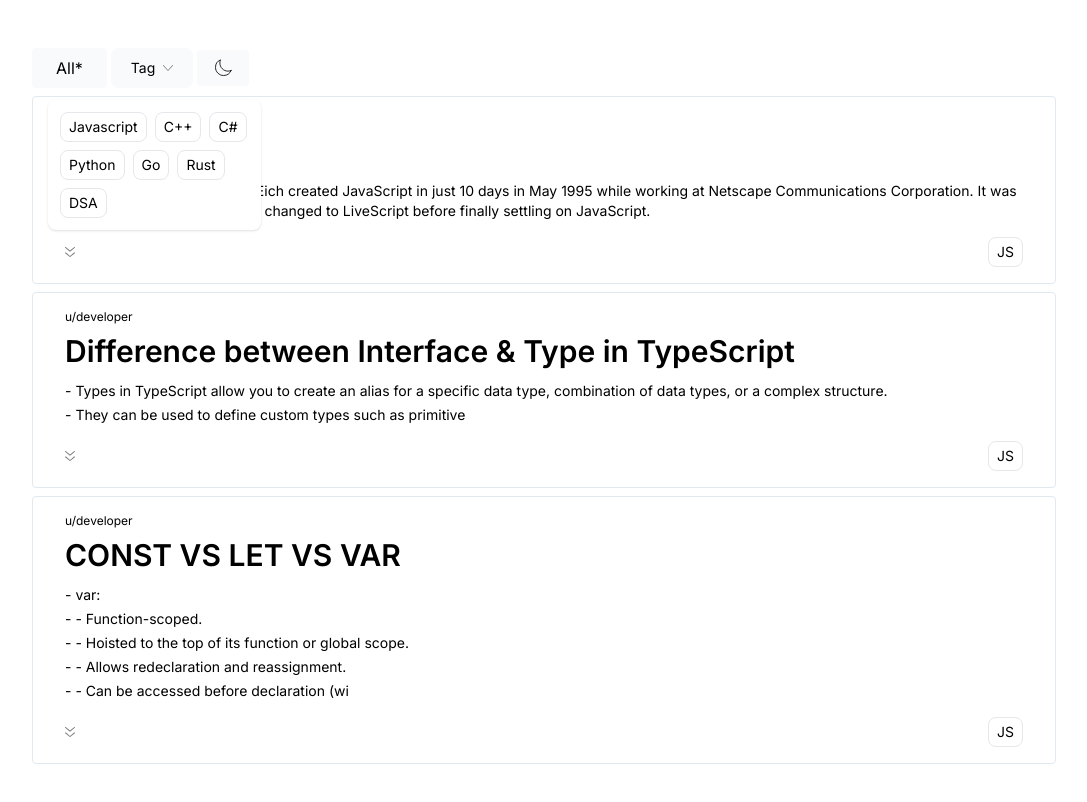
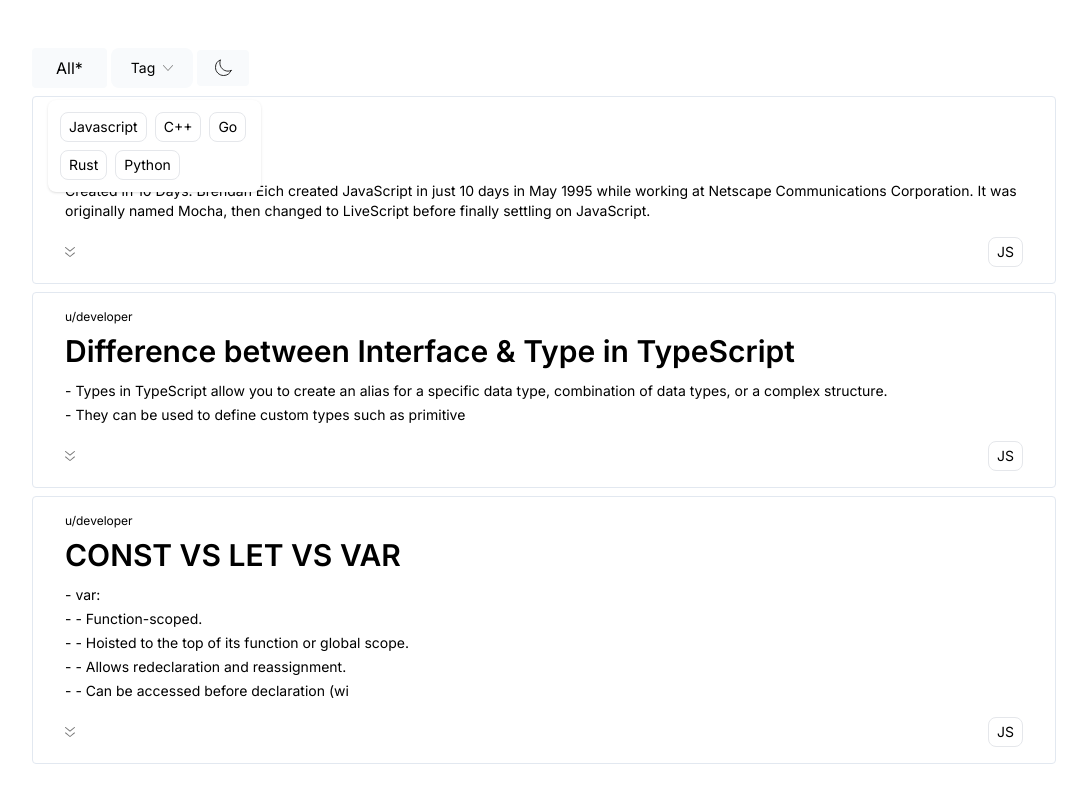
Before and after one commit to Zid-er/codeinsight, a Next.js app: page / in a window 1280 px wide. Both pictures are taken after a click on the button "Tag". Shown: the top 802 px of the page, without its empty margins (96-1183 px from the left). Built offline with nearby package versions, Linux system fonts and the light colour scheme.

Commit message:
Refactored tags to be an '#each' block

```diff
--- a/src/app/page.tsx
+++ b/src/app/page.tsx
@@ -59,9 +59,15 @@ export default function Home() {
   const { theme, setTheme } = useTheme()
   const [hasMounted, setHasMounted] = useState(false);
   const [dropdown, setDropdown] = useState<boolean>(false)
+  const [selectedTags, setSelectedTags] = useState<string[]>([])
 
+  const tagValues = ["Javascript", "C++", "Go", "Rust", "Python"]
+  const tagOptions = tagValues.map((tagOption) =>
+    <button id={tagOption}  className={`border dark:border-[#282828] rounded-lg text-sm px-2 py-1 bg-transparent hover:opacity-50 hover:border-lime-600 dark:text-white`}>{tagOption}</button>
+  )
+
+  // code to close tagsDropdown on click outside of it
   let dropdownRef = useRef<HTMLDivElement | null>(null)
-
   useEffect(() => {
     let handler = (e: MouseEvent) => {
       if (dropdownRef.current !== null && !dropdownRef.current.contains(e.target as Node)) {
@@ -92,13 +98,7 @@ export default function Home() {
 
           <div id="dropdown" className={`${ dropdown ? '' : 'hidden' } w-1/6 max-w-60 absolute md:left-36 z-10 bg-white divide-y divide-gray-100 rounded-lg shadow px-2 dark:bg-[#131313] mt-3`}>
             <div className='flex flex-wrap gap-2 p-3 px-1'>
-              <p className={`border dark:border-[#282828] rounded-lg text-sm px-2 py-1 bg-transparent hover:opacity-50 hover:border-lime-600 dark:text-white`}>Javascript</p>
-              <p className={`border dark:border-[#282828] rounded-lg text-sm px-2 py-1 bg-transparent hover:opacity-50 hover:border-lime-600 dark:text-white`}>C++</p>
-              <p className={`border dark:border-[#282828] rounded-lg text-sm px-2 py-1 bg-transparent hover:opacity-50 hover:border-lime-600 dark:text-white`}>C#</p>
-              <p className={`border dark:border-[#282828] rounded-lg text-sm px-2 py-1 bg-transparent hover:opacity-50 hover:border-lime-600 dark:text-white`}>Python</p>
-              <p className={`border dark:border-[#282828] rounded-lg text-sm px-2 py-1 bg-transparent hover:opacity-50 hover:border-lime-600 dark:text-white`}>Go</p>
-              <p className={`border dark:border-[#282828] rounded-lg text-sm px-2 py-1 bg-transparent hover:opacity-50 hover:border-lime-600 dark:text-white`}>Rust</p>
-              <p className={`border dark:border-[#282828] rounded-lg text-sm px-2 py-1 bg-transparent hover:opacity-50 hover:border-lime-600 dark:text-white`}>DSA</p>
+              {tagOptions}
             </div>
           </div>
         </div>
```
